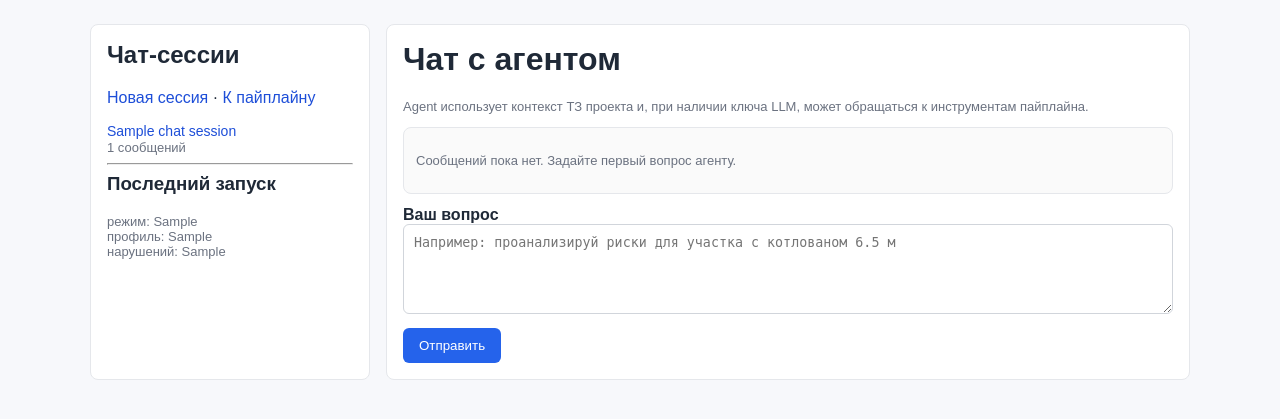
After one commit to entryfr/kurs, a FastAPI app: template templates/web/chat.html in a window 1280 px wide. The commit adds this page. Shown: the top 419 px of the page. Run offline with FastAPI, Linux system fonts and the light colour scheme; the template is opened without the code that fills it: most values are stand-ins (such as "Sample title", 1, 10 or a date in 2020).

Commit message:
Connect web chat to agent with session history
Co-authored-by: entryfr <entryfr@users.noreply.github.com>

```diff
--- a/src/web/app.py
+++ b/src/web/app.py
@@ -12,7 +12,9 @@ from fastapi.staticfiles import StaticFiles
 from fastapi.templating import Jinja2Templates
 from pydantic import BaseModel, Field
 
+from src.agent.chat_agent import ask_agent
 from src.pipeline.service import PROJECT_ROOT, run_pipeline
+from src.web.chat_manager import ChatManager
 from src.web.job_manager import JobManager
 
 logger = logging.getLogger(__name__)
@@ -32,6 +34,7 @@ WEB_CACHE_DIR = (PROJECT_ROOT / ".cache" / "web").resolve()
 UPLOADS_DIR = WEB_CACHE_DIR / "uploads"
 UPLOADS_DIR.mkdir(parents=True, exist_ok=True)
 job_manager = JobManager(history_path=WEB_CACHE_DIR / "run_history.json", max_workers=2)
+chat_manager = ChatManager(history_path=WEB_CACHE_DIR / "chat_history.json")
 
 app = FastAPI(
     title="Geophysical Utilities Pipeline",
@@ -51,6 +54,11 @@ class PipelineRunRequest(BaseModel):
     output_dir: str = Field(default=DEFAULT_OUTPUT_DIR)
     anomaly_threshold: float = Field(default=DEFAULT_THRESHOLD, ge=0)
     norms_profile: str = Field(default=DEFAULT_NORMS_PROFILE, pattern="^(demo|normative|strict)$")
+
+
+class ChatRequest(BaseModel):
+    message: str = Field(min_length=1)
+    session_id: str | None = None
 
 
 def _resolve_project_path(raw_path: str) -> Path:
@@ -100,6 +108,25 @@ def _prepare_summary(summary: dict[str, Any]) -> dict[str, Any]:
     enriched["xml_url"] = _artifact_url(summary["xml_path"])
     enriched["act_url"] = _artifact_url(summary["act_path"])
     return enriched
+
+
+def _latest_completed_run() -> dict[str, Any] | None:
+    for job in job_manager.list_jobs(limit=20):
+        if job.get("status") == "completed" and isinstance(job.get("result"), dict):
+            return job["result"]
+    return None
+
+
+def _render_chat_context(
+    session: dict[str, Any],
+    error: str | None = None,
+) -> dict[str, Any]:
+    return {
+        "chat_session": session,
+        "chat_error": error,
+        "chat_sessions": chat_manager.list_sessions(limit=20),
+        "latest_run": _latest_completed_run(),
+    }
 
 
 def _save_upload(upload: UploadFile | None, run_dir: Path, prefix: str) -> str | None:
@@ -229,6 +256,54 @@ def index(request: Request) -> HTMLResponse:
     return templates.TemplateResponse(request, "web/index.html", context)
 
 
+@app.get("/chat", response_class=HTMLResponse)
+def chat_page(
+    request: Request,
+    session_id: str | None = Query(default=None),
+) -> HTMLResponse:
+    session = chat_manager.get_or_create_session(session_id)
+    context = _render_chat_context(session=session, error=None)
+    return templates.TemplateResponse(request, "web/chat.html", context)
+
+
+@app.post("/chat", response_class=HTMLResponse)
+def chat_from_form(
+    request: Request,
+    message: str = Form(...),
+    session_id: str | None = Form(default=None),
+) -> HTMLResponse:
+    session = chat_manager.get_or_create_session(session_id)
+    try:
+        user_message = message.strip()
+        if not user_message:
+            raise ValueError("Введите сообщение для агента.")
+
+        chat_manager.add_message(session["session_id"], "user", user_message)
+        updated_session = chat_manager.get_session(session["session_id"]) or session
+
+        reply = ask_agent(
+            message=user_message,
+            session_messages=updated_session.get("messages", []),
+            latest_run=_latest_completed_run(),
+        )
+        chat_manager.add_message(
+            session["session_id"],
+            "assistant",
+            reply["answer"],
+            metadata={"mode": reply.get("mode", "unknown")},
+        )
+        final_session = chat_manager.get_session(session["session_id"]) or session
+        context = _render_chat_context(session=final_session, error=None)
+        return templates.TemplateResponse(request, "web/chat.html", context)
+    except Exception as exc:  # noqa: BLE001
+        logger.exception("Ошибка при работе chat UI")
+        current_session = chat_manager.get_session(session["session_id"]) or session
+        context = _render_chat_context(session=current_session, error=str(exc))
+        return templates.TemplateResponse(
+            request, "web/chat.html", context, status_code=400
+        )
+
+
 @app.post("/run", response_class=HTMLResponse)
 def run_from_form(
     request: Request,
@@ -334,6 +409,54 @@ def run_api(payload: PipelineRunRequest) -> dict[str, Any]:
     return _prepare_summary(summary)
 
 
+@app.post("/api/chat")
+def chat_api(payload: ChatRequest) -> dict[str, Any]:
+    message = payload.message.strip()
+    if not message:
+        raise HTTPException(status_code=400, detail="message must not be empty")
+
+    session = chat_manager.get_or_create_session(payload.session_id)
+    session_id = session["session_id"]
+    chat_manager.add_message(session_id, "user", message)
+    current = chat_manager.get_session(session_id) or session
+
+    reply = ask_agent(
+        message=message,
+        session_messages=current.get("messages", []),
+        latest_run=_latest_completed_run(),
+    )
+    chat_manager.add_message(
+        session_id,
+        "assistant",
+        reply["answer"],
+        metadata={"mode": reply.get("mode", "unknown")},
+    )
+    updated = chat_manager.get_session(session_id) or current
+    messages = updated.get("messages", [])
+    assistant_message = messages[-1] if messages else {"content": reply["answer"]}
+
+    return {
+        "session_id": session_id,
+        "answer": assistant_message.get("content", reply["answer"]),
+        "mode": assistant_message.get("metadata", {}).get("mode", reply.get("mode")),
+        "messages_count": len(messages),
+    }
+
+
+@app.get("/api/chat/sessions")
+def list_chat_sessions(limit: int = Query(default=20, ge=1, le=200)) -> dict[str, Any]:
+    sessions = chat_manager.list_sessions(limit=limit)
+    return {"items": sessions, "count": len(sessions)}
+
+
+@app.get("/api/chat/sessions/{session_id}")
+def get_chat_session(session_id: str) -> dict[str, Any]:
+    session = chat_manager.get_session(session_id)
+    if session is None:
+        raise HTTPException(status_code=404, detail=f"Chat session {session_id} not found")
+    return session
+
+
 @app.post("/api/run/async")
 def run_api_async(payload: PipelineRunRequest) -> dict[str, Any]:
     return _queue_async_job(payload.model_dump(), source="api")
--- /dev/null
+++ b/templates/web/chat.html
@@ -0,0 +1,171 @@
+<!doctype html>
+<html lang="ru">
+<head>
+    <meta charset="utf-8">
+    <meta name="viewport" content="width=device-width, initial-scale=1.0">
+    <title>Чат с агентом</title>
+    <style>
+        body {
+            font-family: Arial, sans-serif;
+            margin: 0;
+            background: #f7f8fb;
+            color: #1f2937;
+        }
+        .container {
+            max-width: 1100px;
+            margin: 24px auto;
+            padding: 0 16px;
+            display: grid;
+            grid-template-columns: 280px 1fr;
+            gap: 16px;
+        }
+        .card {
+            background: #ffffff;
+            border: 1px solid #e5e7eb;
+            border-radius: 8px;
+            padding: 16px;
+        }
+        h1, h2, h3 {
+            margin-top: 0;
+        }
+        .sessions ul {
+            list-style: none;
+            padding: 0;
+            margin: 0;
+        }
+        .sessions li {
+            margin-bottom: 8px;
+            font-size: 14px;
+        }
+        .sessions a {
+            color: #1d4ed8;
+            text-decoration: none;
+        }
+        .sessions a:hover {
+            text-decoration: underline;
+        }
+        .messages {
+            max-height: 60vh;
+            overflow: auto;
+            border: 1px solid #e5e7eb;
+            border-radius: 8px;
+            padding: 12px;
+            margin-bottom: 12px;
+            background: #fafafa;
+        }
+        .msg {
+            margin-bottom: 12px;
+            padding: 10px;
+            border-radius: 8px;
+            white-space: pre-wrap;
+        }
+        .msg.user {
+            background: #dbeafe;
+            border: 1px solid #93c5fd;
+        }
+        .msg.assistant {
+            background: #ecfdf5;
+            border: 1px solid #86efac;
+        }
+        .meta {
+            font-size: 12px;
+            color: #6b7280;
+            margin-bottom: 4px;
+        }
+        textarea {
+            width: 100%;
+            box-sizing: border-box;
+            min-height: 90px;
+            padding: 10px;
+            border: 1px solid #d1d5db;
+            border-radius: 6px;
+            margin-bottom: 10px;
+            resize: vertical;
+        }
+        button {
+            background: #2563eb;
+            color: white;
+            border: none;
+            border-radius: 6px;
+            padding: 10px 16px;
+            cursor: pointer;
+        }
+        button:hover {
+            background: #1d4ed8;
+        }
+        .error {
+            border: 1px solid #fca5a5;
+            background: #fef2f2;
+            color: #991b1b;
+            padding: 10px;
+            border-radius: 6px;
+            margin-bottom: 10px;
+        }
+        .hint {
+            font-size: 13px;
+            color: #6b7280;
+        }
+    </style>
+</head>
+<body>
+<div class="container">
+    <div class="card sessions">
+        <h2>Чат-сессии</h2>
+        <p><a href="/chat">Новая сессия</a> · <a href="/">К пайплайну</a></p>
+        <ul>
+            {% for s in chat_sessions %}
+                <li>
+                    <a href="/chat?session_id={{ s.session_id }}">{{ s.title }}</a><br>
+                    <span class="hint">{{ s.messages_count }} сообщений</span>
+                </li>
+            {% endfor %}
+        </ul>
+        {% if latest_run %}
+            <hr>
+            <h3>Последний запуск</h3>
+            <div class="hint">
+                режим: {{ latest_run.input_mode }}<br>
+                профиль: {{ latest_run.norms_profile }}<br>
+                нарушений: {{ latest_run.validation_issues }}
+            </div>
+        {% endif %}
+    </div>
+
+    <div class="card">
+        <h1>Чат с агентом</h1>
+        <p class="hint">
+            Аgent использует контекст ТЗ проекта и, при наличии ключа LLM, может обращаться к инструментам пайплайна.
+        </p>
+
+        {% if chat_error %}
+            <div class="error">{{ chat_error }}</div>
+        {% endif %}
+
+        <div class="messages">
+            {% if chat_session.messages %}
+                {% for msg in chat_session.messages %}
+                    <div class="msg {{ msg.role }}">
+                        <div class="meta">
+                            {{ msg.role }} · {{ msg.created_at }}
+                            {% if msg.metadata.mode %}
+                                · mode={{ msg.metadata.mode }}
+                            {% endif %}
+                        </div>
+                        {{ msg.content }}
+                    </div>
+                {% endfor %}
+            {% else %}
+                <p class="hint">Сообщений пока нет. Задайте первый вопрос агенту.</p>
+            {% endif %}
+        </div>
+
+        <form action="/chat" method="post">
+            <input type="hidden" name="session_id" value="{{ chat_session.session_id }}">
+            <label for="message"><strong>Ваш вопрос</strong></label>
+            <textarea id="message" name="message" placeholder="Например: проанализируй риски для участка с котлованом 6.5 м"></textarea>
+            <button type="submit">Отправить</button>
+        </form>
+    </div>
+</div>
+</body>
+</html>
--- a/templates/web/index.html
+++ b/templates/web/index.html
@@ -96,6 +96,9 @@
         <p class="hint">
             Форма запускает тот же процесс, что и CLI, и генерирует
             <code>DXF</code>, <code>XML</code>, <code>DOCX</code> в каталоге output.
+        </p>
+        <p class="hint">
+            Также доступен <a href="/chat">чат с агентом</a> для консультаций и анализа по ТЗ.
         </p>
     </div>
 
```
Also changed, not shown: docs/tz_coverage_report.md (+1 -0 lines), src/agent/chat_agent.py (added, +138 -0 lines), src/web/chat_manager.py (added, +148 -0 lines), tests/test_web_app.py (+53 -1 lines), README.md.
